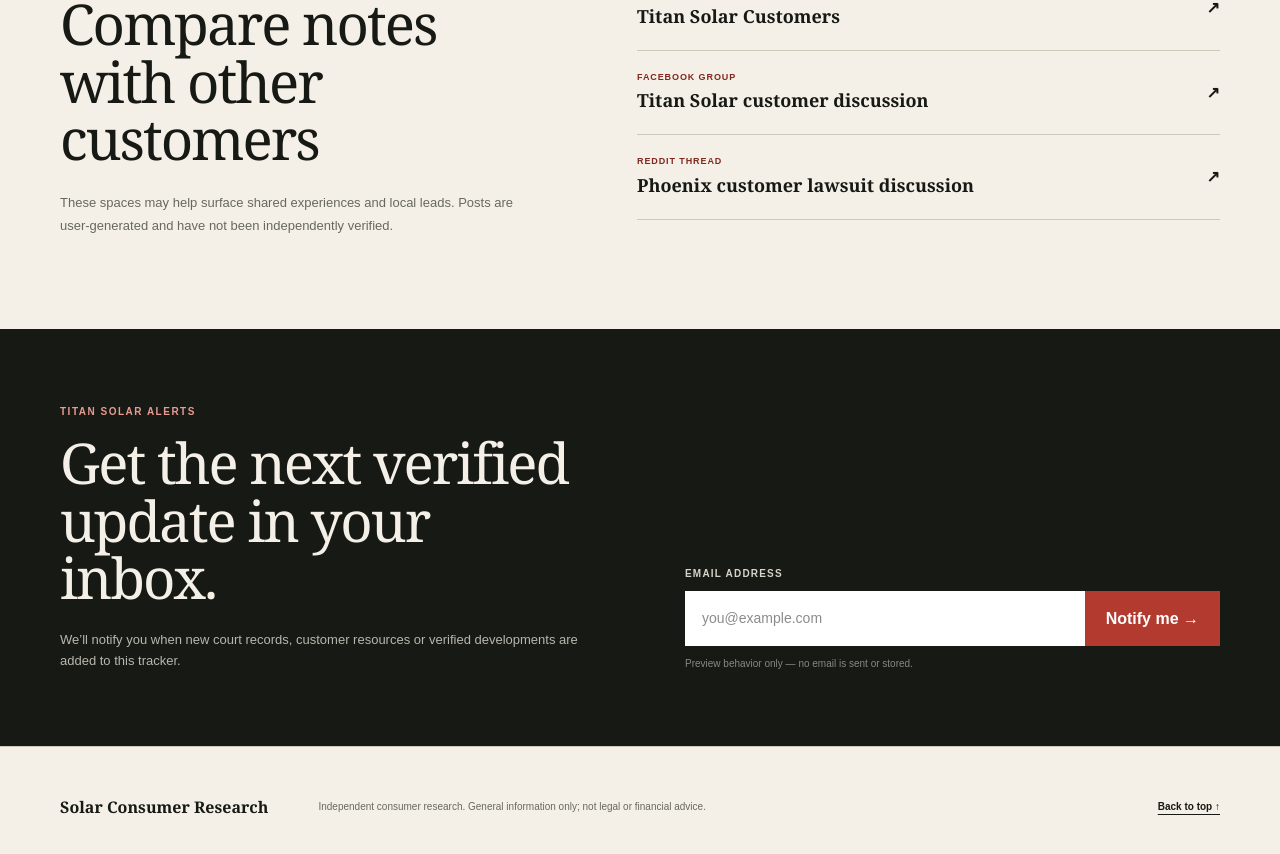
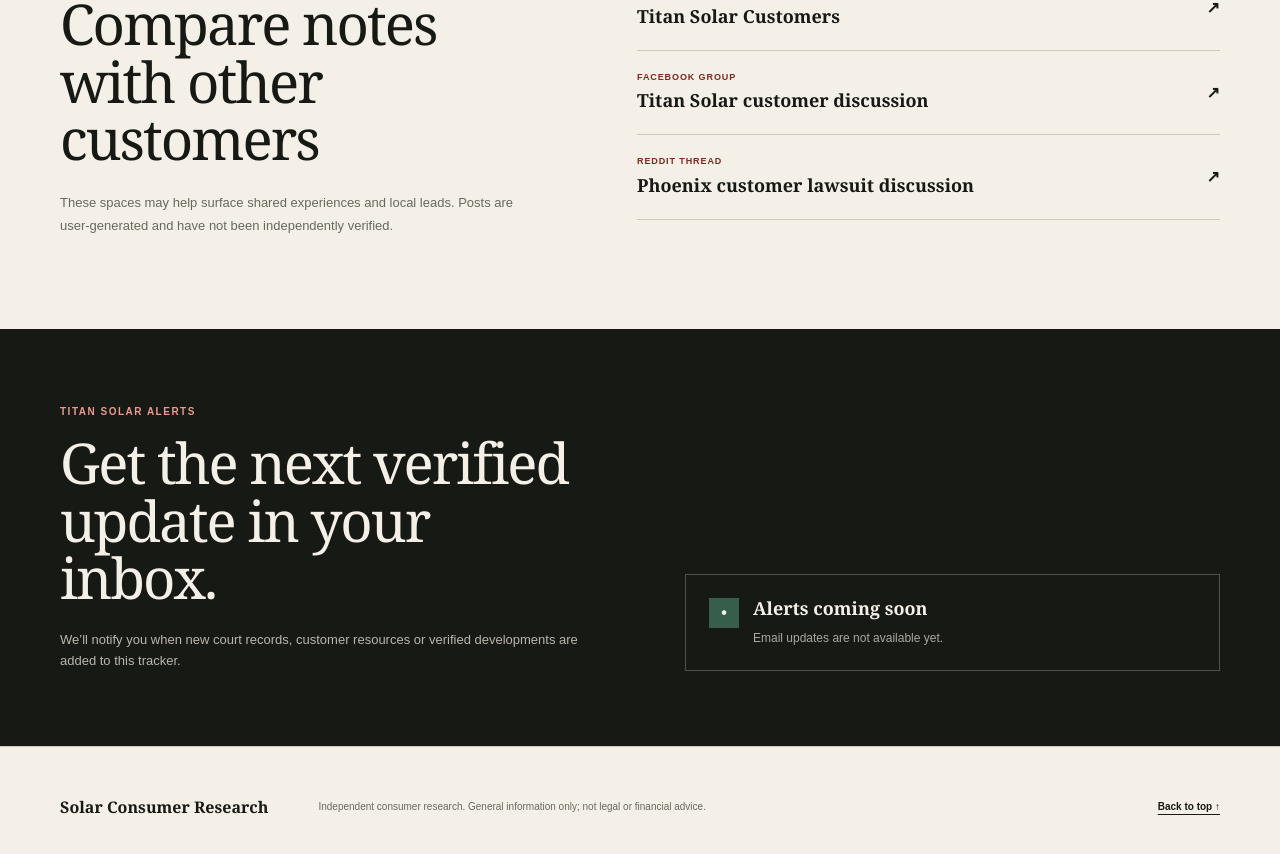
Before and after one commit to Decentralized-Rob/solar-consumer-research, a Next.js app: page /cases/titan-solar-power in a window 1280 px wide. Shown: the part 3211-4065 px from the top of the page. Built offline with nearby package versions, Linux system fonts and the light colour scheme.

Commit message:
Mark Titan alerts as coming soon

```diff
--- a/app/cases/titan-solar-power/SubscribeForm.tsx
+++ b/app/cases/titan-solar-power/SubscribeForm.tsx
@@ -1,35 +1,11 @@
-"use client";
-
-import { FormEvent, useState } from "react";
-
 export default function SubscribeForm() {
-  const [submitted, setSubmitted] = useState(false);
-
-  function handleSubmit(event: FormEvent<HTMLFormElement>) {
-    event.preventDefault();
-    setSubmitted(true);
-  }
-
-  if (submitted) {
-    return (
-      <div className="tt-success" role="status">
-        <b>✓</b>
-        <div>
-          <strong>Signup flow confirmed</strong>
-          <p>This review implementation does not store email addresses. The production connection will use topic-specific, double opt-in alerts.</p>
-        </div>
+  return (
+    <div className="tt-success" role="status">
+      <b>•</b>
+      <div>
+        <strong>Alerts coming soon</strong>
+        <p>Email updates are not available yet.</p>
       </div>
-    );
-  }
-
-  return (
-    <form className="tt-form" onSubmit={handleSubmit}>
-      <label htmlFor="titan-email">Email address</label>
-      <div>
-        <input id="titan-email" name="email" type="email" autoComplete="email" placeholder="you@example.com" required />
-        <button type="submit">Notify me →</button>
-      </div>
-      <p>Preview behavior only — no email is sent or stored.</p>
-    </form>
+    </div>
   );
 }
```
